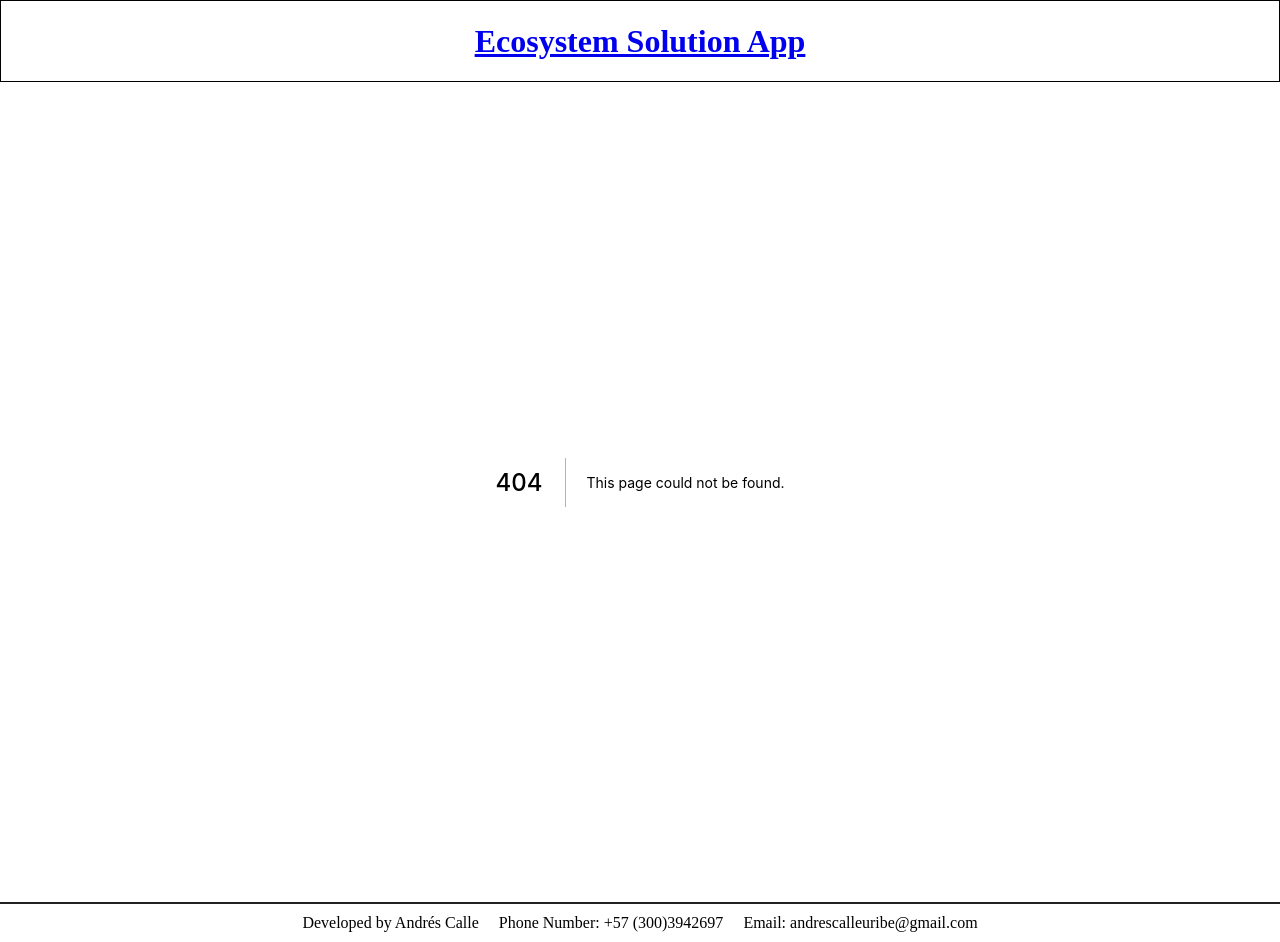
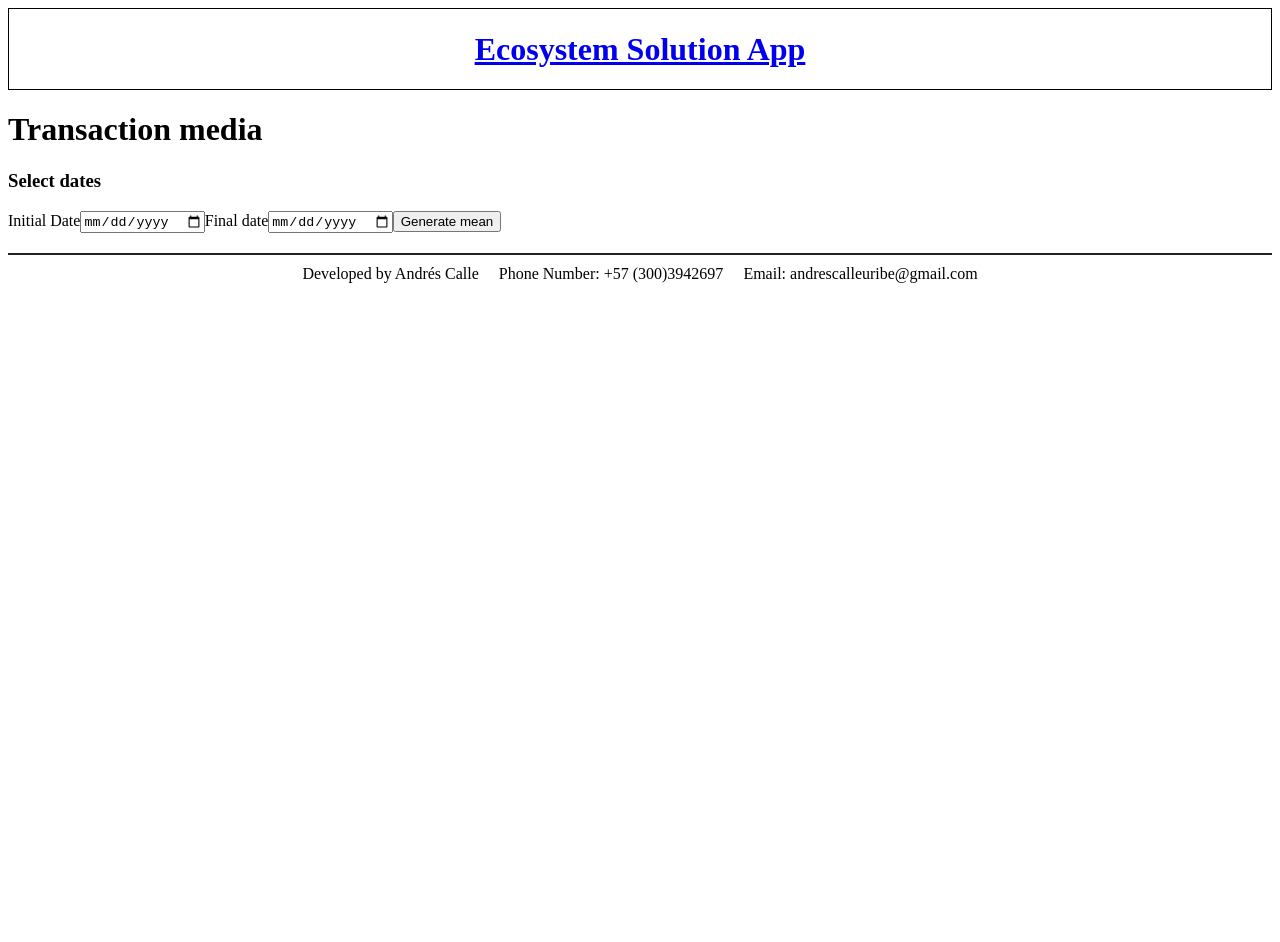
Before and after one commit to AndresCalle9/ecosystemTestFrontend, a Next.js app: page /mean in a window 1280 px wide. Before the commit this address had no page. After the commit the page ends 800 px from the top, so only its background shows below. Built offline with nearby package versions, Linux system fonts and the light colour scheme.

Commit message:
Media page and routes implemented

```diff
--- a/src/components/TransactionCard/TransactionCard.jsx
+++ b/src/components/TransactionCard/TransactionCard.jsx
@@ -4,7 +4,7 @@ import formatterUsd from "../../utils/formatterUsd";
 import Link from "next/link";
 
 function TransactionCard({ info, dni, acc}) {
-  const { amount, currency, date, state, type, id } = info;
+  const { amount, currency, date, id } = info;
   const price =
     currency == "COP" ? formatterPeso(amount) : formatterUsd(amount);
   return (
--- /dev/null
+++ b/src/pages/mean/index.jsx
@@ -0,0 +1,65 @@
+import React, { useState } from "react";
+import fetchApi from "../../utils/fetchApi";
+import formatterPeso from "../../utils/formatterPeso";
+import formatterUsd from "../../utils/formatterUsd";
+
+export const getServerSideProps = async (ctx) => {
+
+      return {
+        props: {
+          dni: ctx.query.dni,
+          acc: ctx.query.acc,
+          statusCode: 200,
+        },
+      };
+
+  };
+
+function index({acc,dni}) {
+  const [reportFlag, setReportFlag] = useState(false);
+  const [dates, setDates] = useState({
+    initial: "",
+    end: "",
+  });
+  const [price, setPrice] = useState(0)
+
+  const handleDate = (e) => {
+    setDates({
+      ...dates,
+      [e.target.name]: e.target.value,
+    });
+  };
+
+  const sendDates = async () => {
+    const meanData = await fetchApi(
+      `api/user/accounts/transactions/${acc}/${dni}`,
+      "POST",
+      dates
+    );
+    const {mean, currency} = await meanData.json();
+    setPrice(currency == "COP" ? formatterPeso(mean): formatterUsd(mean));
+    setReportFlag(!reportFlag);
+  };
+
+  return (
+    <div>
+      <h1>Transaction media</h1>
+      <div>
+        <h3 htmlFor="">Select dates</h3>
+        <label htmlFor="initial">Initial Date</label>
+        <input type="date" name="initial" id="initial" onChange={handleDate} />
+        <label htmlFor="end">Final date</label>
+        <input type="date" name="end" id="end" onChange={handleDate} />
+        <button onClick={sendDates}>Generate mean</button>
+      </div>
+      {reportFlag && (
+          <div>
+              <h2>Media period</h2>
+              <p><b>Media: </b>{price}</p>
+          </div>
+      )}
+    </div>
+  );
+}
+
+export default index;
```
Also changed, not shown: src/pages/account/[id].jsx (+7 -0 lines).
